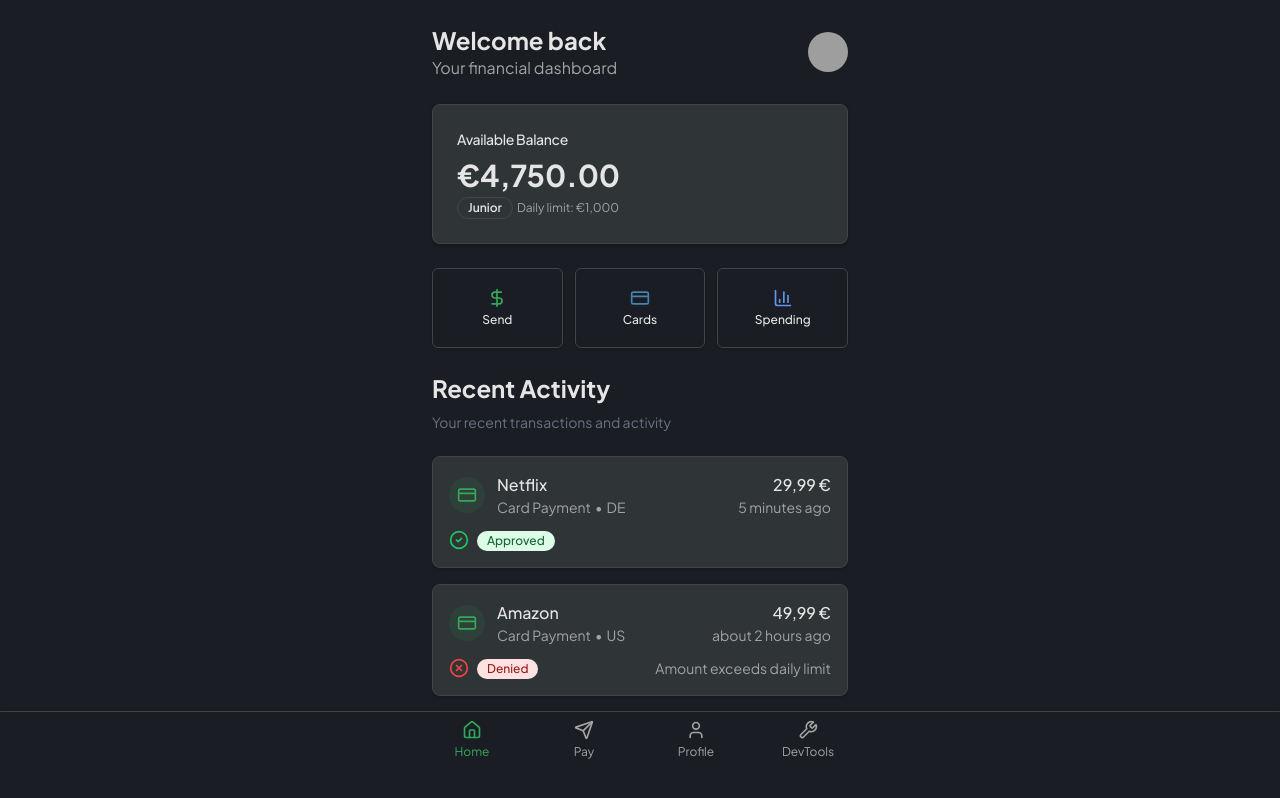
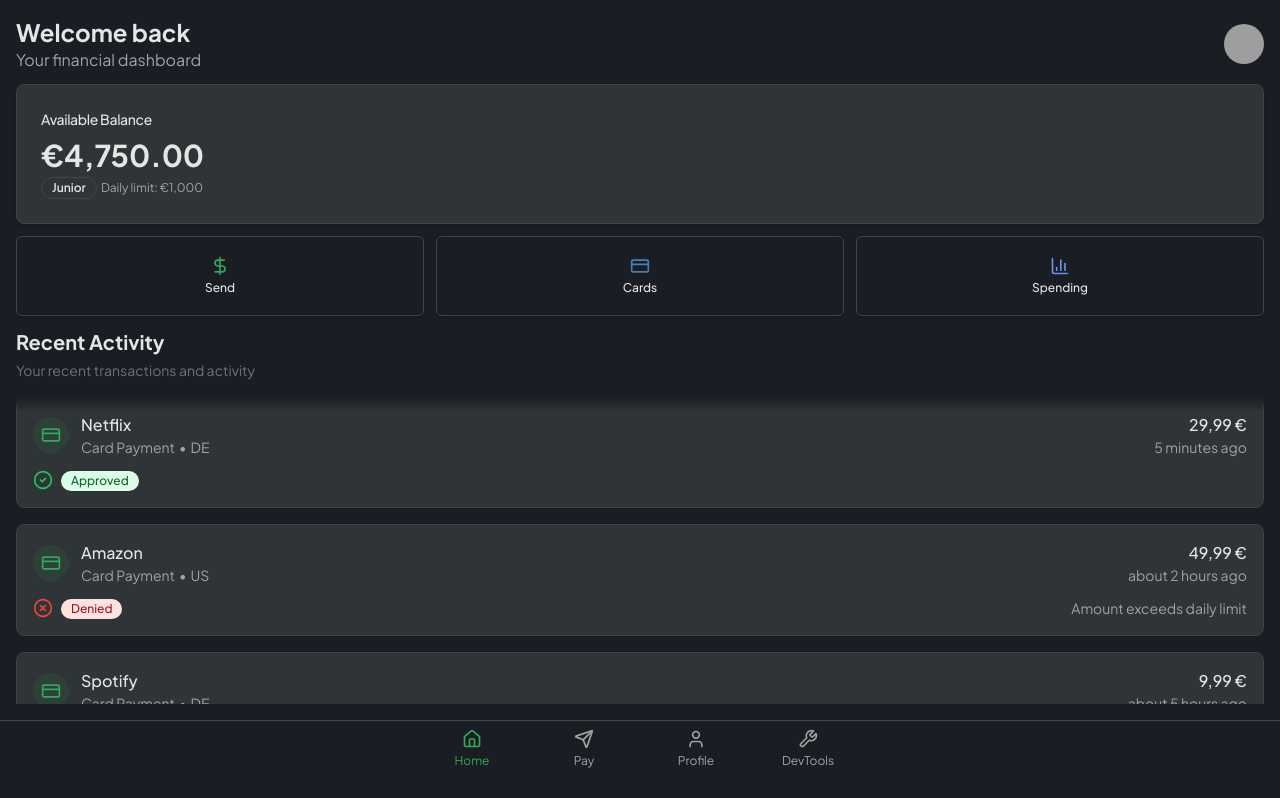
Before and after one commit to jonasboardwalker/hackaton-fintech, a Next.js app in the folder apps/simulator/: page / in a window 1280 px wide. Shown: the top 798 px of the page. Built offline with nearby package versions, Linux system fonts and the light colour scheme; grey boxes are pictures that could not be loaded.

Commit message:
chore: add better scroll experience

```diff
--- a/apps/simulator/app/page.tsx
+++ b/apps/simulator/app/page.tsx
@@ -13,6 +13,7 @@ import {
 import Link from "next/link";
 import { mockTransactions } from "@/lib/mock-data";
 import { TransactionCard } from "@/components/transaction-card";
+import { ScrollArea } from "@/components/ui/scroll-area";
 
 type TransactionMetadata = {
   // Transaction core
@@ -41,7 +42,8 @@ type TransactionMetadata = {
 
 export default function Home() {
   return (
-    <div className="container px-4 py-6 space-y-6 max-w-md mx-auto">
+    <div className="flex flex-col h-[calc(100svh-theme(space.20))] overflow-hidden">
+      <div className="flex-none p-4 space-y-3">
         <div className="flex items-center justify-between">
           <div>
             <h1 className="text-2xl font-bold">Welcome back</h1>
@@ -89,7 +91,6 @@ export default function Home() {
             <span className="text-xs">Cards</span>
           </Button>
 
-        <Link href="/spending" className="block">
           <Button
             className="w-full h-20 flex flex-col group hover:bg-accent/10 hover:text-foreground hover:border-accent"
             variant="outline"
@@ -97,22 +98,31 @@ export default function Home() {
             <BarChart3 className="h-5 w-5 mb-1 text-accent" />
             <span className="text-xs">Spending</span>
           </Button>
-        </Link>
         </div>
 
-      <div className="flex flex-col space-y-2">
-        <h1 className="text-2xl font-bold">Recent Activity</h1>
+        <div className="flex flex-col gap-y-1">
+          <h2 className="text-xl font-bold">Recent Activity</h2>
           <p className="text-sm text-gray-500">
             Your recent transactions and activity
           </p>
         </div>
+      </div>
 
-      <div className="flex-1 overflow-y-auto">
+      <div className="relative flex-1 px-4 pb-4 overflow-hidden">
+        {/* Top gradient overlay */}
+        <div className="pointer-events-none absolute top-0 left-0 right-0 h-4 bg-gradient-to-b from-background to-transparent z-10"></div>
+
+        {/* Scrollable content */}
+        <ScrollArea data-state="hidden" className="h-full">
           <div className="space-y-4">
             {mockTransactions.map((transaction) => (
               <TransactionCard key={transaction.id} transaction={transaction} />
             ))}
           </div>
+        </ScrollArea>
+
+        {/* Bottom gradient overlay */}
+        <div className="pointer-events-none absolute bottom-0 left-0 right-0 h-4 bg-gradient-to-t from-background to-transparent z-10"></div>
       </div>
     </div>
   );
--- a/apps/simulator/components/bottom-navigation.tsx
+++ b/apps/simulator/components/bottom-navigation.tsx
@@ -13,7 +13,7 @@ export default function BottomNavigation() {
   };
 
   return (
-    <div className="fixed bottom-0 left-0 right-0 border-t bg-background z-50 shadow-lg">
+    <div className="fixed bottom-0 left-0 right-0 border-t bg-background z-50 shadow-lg h-20">
       <div className="flex justify-around items-center max-w-md mx-auto pt-2">
         <Link
           href="/"
--- a/apps/simulator/package.json
+++ b/apps/simulator/package.json
@@ -27,7 +27,7 @@
     "@radix-ui/react-popover": "^1.1.4",
     "@radix-ui/react-progress": "^1.1.1",
     "@radix-ui/react-radio-group": "^1.2.2",
-    "@radix-ui/react-scroll-area": "^1.2.2",
+    "@radix-ui/react-scroll-area": "^1.2.3",
     "@radix-ui/react-select": "^2.1.4",
     "@radix-ui/react-separator": "^1.1.1",
     "@radix-ui/react-slider": "^1.2.2",
```
Also changed, not shown: 1 other file (tests, documents, lock files or other folders). Lines whose indentation alone changed are shown as unchanged.
